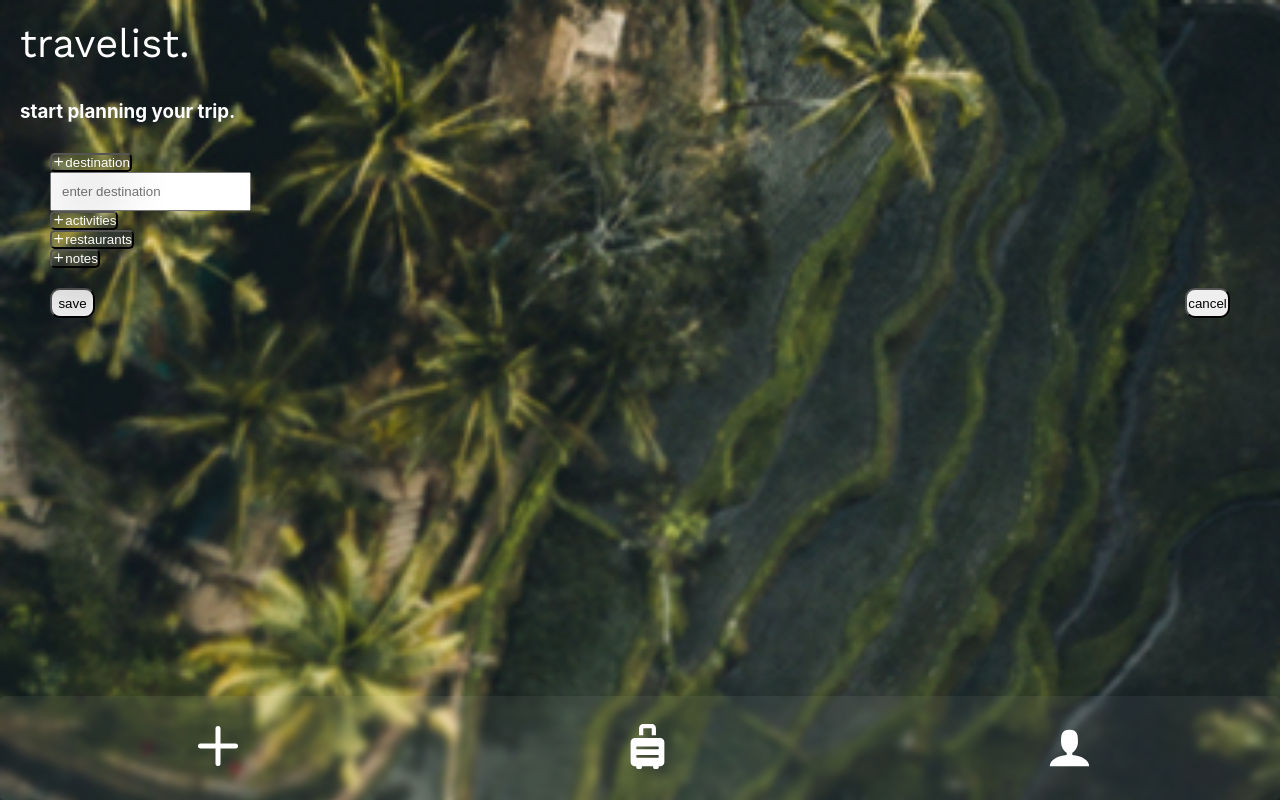
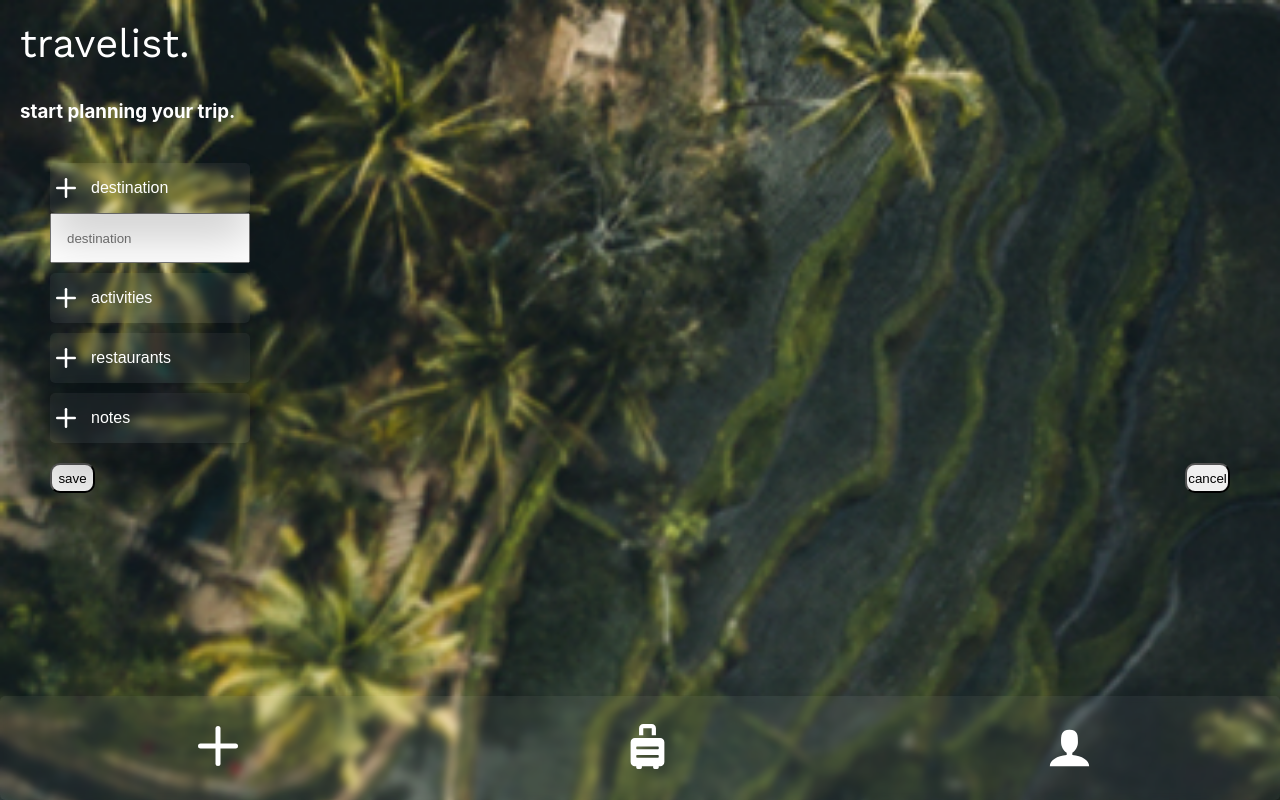
Before and after one commit to yvlange/capstone-travelist, a React (Create React App) app: page /add in a window 1280 px wide. Both pictures are taken after a click on the button "destination". Built offline with nearby package versions, Linux system fonts and the light colour scheme.

Commit message:
Fixed scrolling issue - main is now scrolling until content finishes

```diff
--- a/src/App.css
+++ b/src/App.css
@@ -30,6 +30,13 @@
   margin: 20px;
 }
 
+.Main::after {
+  content: "";
+  display: block;
+  height: 105px;
+  width: 100%;
+}
+
 .Footer {
   margin: 0 auto;
   position: absolute;
--- a/src/App.js
+++ b/src/App.js
@@ -10,6 +10,7 @@ function App() {
     <Router>
       <div className="App">
         <header className="Header">travelist.</header>
+
         <main className="Main">
           <Switch>
             <Route path="/profile">
@@ -23,6 +24,7 @@ function App() {
             </Route>
           </Switch>
         </main>
+
         <footer className="Footer">
           <Navigation />
         </footer>
--- a/src/components/FormInput.css
+++ b/src/components/FormInput.css
@@ -1,14 +1,32 @@
 .button-unfolding {
   display: flex;
   justify-content: left;
+  align-items: center;
+  height: 50px;
+  width: 200px;
+  margin-top: 10px;
   color: white;
   background: rgba(255, 255, 255, 0.05);
   box-shadow: 0 25px 45px rgba(0, 0, 0, 0.2);
+  border: 0.5px solid transparent;
   border-radius: 5px;
   backdrop-filter: blur(3px);
   text-align: left;
+  cursor: pointer;
 }
 
-.destination {
-  padding: 10px;
+.button-plus {
+  width: 30px;
+  height: 40px;
+  margin-right: 10px;
 }
+
+.button-label {
+  font-size: 16px;
+}
+
+.input {
+  width: 200px;
+  height: 50px;
+  padding-left: 15px;
+}
--- a/src/components/FormInput.js
+++ b/src/components/FormInput.js
@@ -1,5 +1,5 @@
+import "./FormInput.css";
 import { useState } from "react";
-import "./FormInput.css";
 import { FiPlus } from "react-icons/fi";
 
 function FormInput({ name }) {
@@ -7,22 +7,17 @@ function FormInput({ name }) {
 
   function handleToggleButton(e) {
     e.preventDefault();
-    setIsShown(true);
+    setIsShown(!isShown);
   }
 
   return (
     <div>
       <button className="button-unfolding" onClick={handleToggleButton}>
-        <FiPlus />
+        <FiPlus className="button-plus" />
         <span className="button-label">{name}</span>
       </button>
       {isShown === true && (
-        <input
-          id="destination"
-          className="destination"
-          type="text"
-          placeholder="enter destination"
-        />
+        <input id="input" className="input" type="text" placeholder={name} />
       )}
     </div>
   );
```
